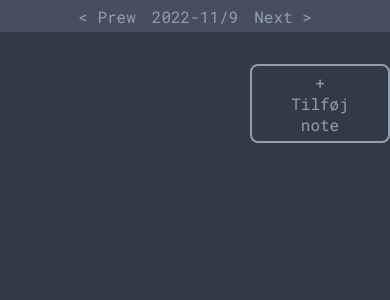
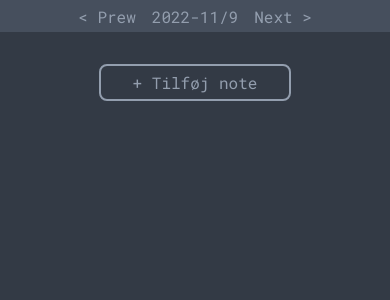
Before and after one commit to jbaagaard/tasks, a Next.js app: page / in a window 390 px wide. Shown: the top 300 px of the page. Built offline with nearby package versions, Linux system fonts and the light colour scheme.

Commit message:
made Notes more responsive

```diff
--- a/features/NoteBlock/NoteBlock.styled.ts
+++ b/features/NoteBlock/NoteBlock.styled.ts
@@ -13,12 +13,15 @@ gap: 16px;
 export const Notes = styled.div`
     display: flex;
   flex-direction: column;
+  padding-right: 8px;
 `
 
 export const AddNoteButtonWrapper = styled.div`
   width: 100%;
-  padding-left: 250px;
+  max-width: 800px;
   box-sizing: border-box;
+  display: flex;
+  justify-content: center;
 `
 
 export const AddNoteButton = styled(SecondaryButton)`
```
